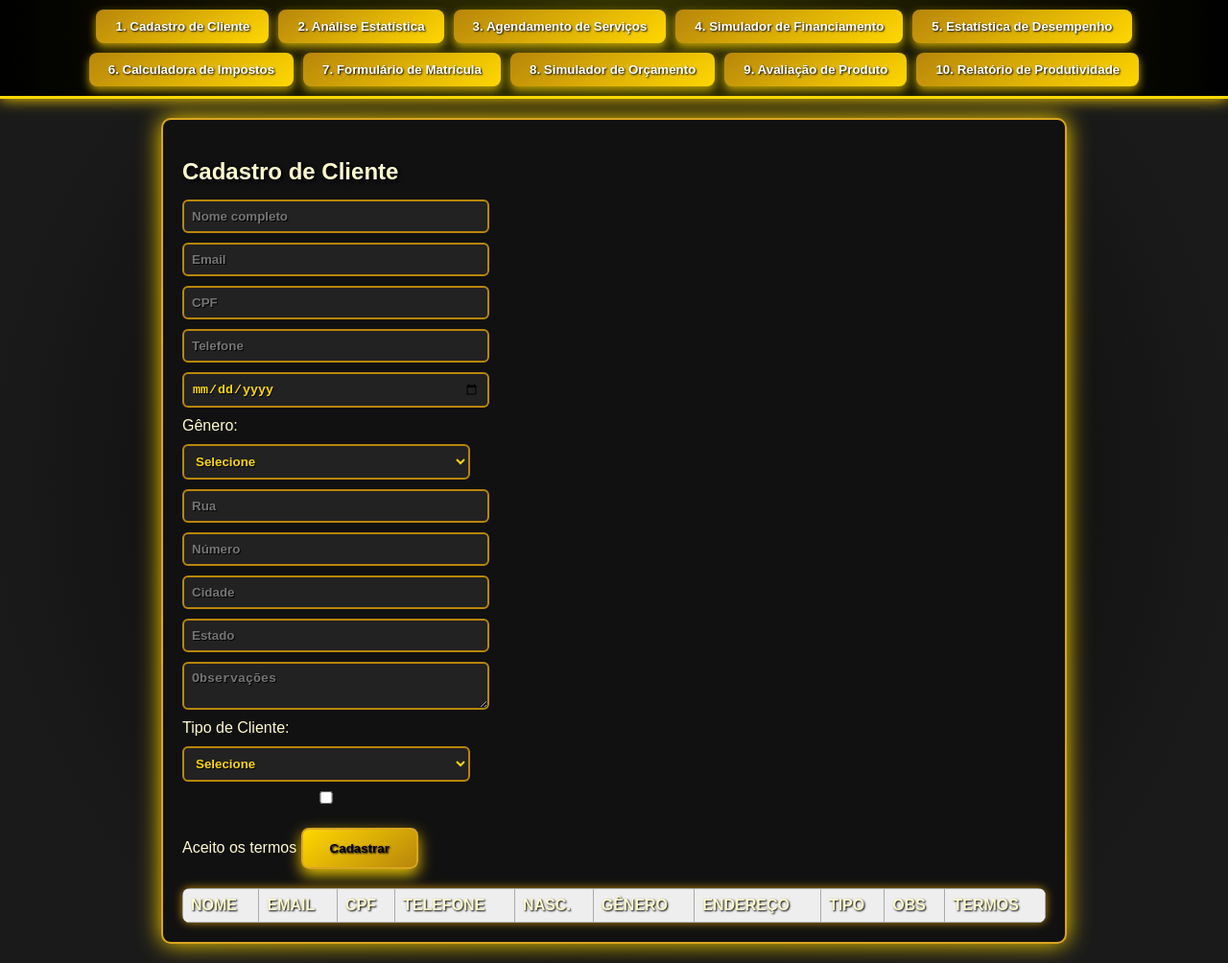
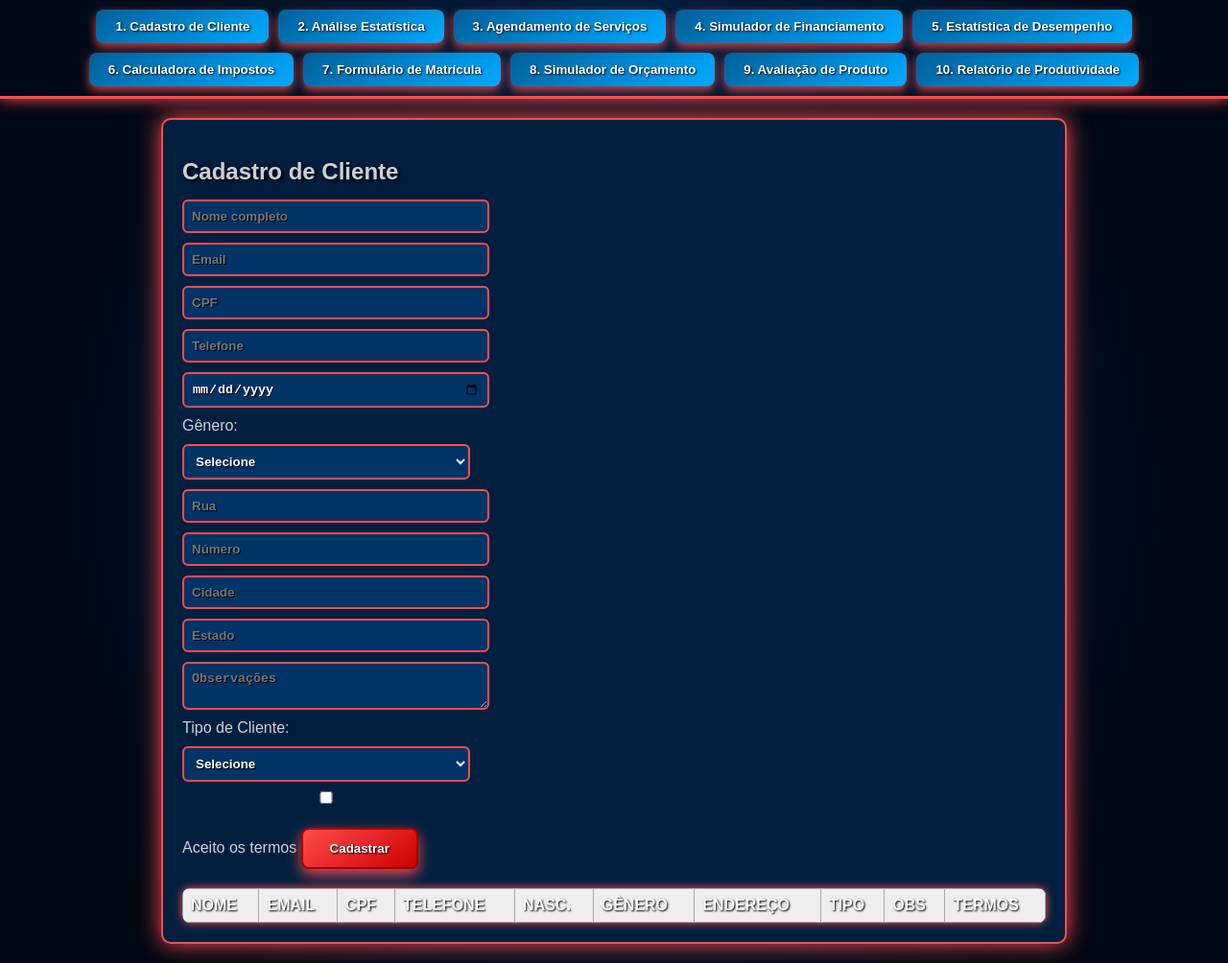
Before and after one commit to eng-pablo-tec/sistema3, a plain HTML site: page index.html in a window 1280 px wide. Shown: the whole page at 96% size. Drawn offline with Linux system fonts and the light colour scheme.

Commit message:
Update style.css

```diff
--- a/style.css
+++ b/style.css
@@ -1,31 +1,31 @@
 body {
   font-family: 'Arial Black', Gadget, sans-serif;
-  background: radial-gradient(circle at center, #000000 0%, #1a1a1a 80%);
-  color: #FFD700; /* dourado */
+  background: radial-gradient(circle at center, #001f3f 0%, #000814 80%);
+  color: #ff4c4c; /* vermelho forte */
   margin: 0;
   padding: 0;
 }
 
 header {
-  background: linear-gradient(90deg, #000000, #333300, #000000);
+  background: linear-gradient(90deg, #000814, #001f3f, #000814);
   padding: 15px 10px;
   display: flex;
   flex-wrap: wrap;
   gap: 10px;
   justify-content: center;
-  box-shadow: 0 0 15px #FFD700;
-  border-bottom: 3px solid #FFD700;
+  box-shadow: 0 0 15px #ff4c4c;
+  border-bottom: 3px solid #ff4c4c;
 }
 
 header button {
-  background: linear-gradient(145deg, #b8860b, #ffd700);
-  border: 2px solid #daa520;
-  color: #000;
+  background: linear-gradient(145deg, #005f99, #00aaff);
+  border: 2px solid #ff4c4c;
+  color: #fff;
   font-weight: 900;
   padding: 12px 24px;
   cursor: pointer;
   border-radius: 8px;
-  box-shadow: 0 4px 10px rgba(255, 215, 0, 0.7);
+  box-shadow: 0 4px 10px rgba(255, 76, 76, 0.8);
   transition: all 0.3s ease;
   text-shadow: 1px 1px 2px #000;
   min-width: 140px;
@@ -34,21 +34,21 @@ header button {
 
 header button:hover,
 header button:focus {
-  background: linear-gradient(145deg, #ffd700, #fffacd);
-  color: #333;
-  box-shadow: 0 0 20px #fffacd;
+  background: linear-gradient(145deg, #00aaff, #66ccff);
+  color: #000;
+  box-shadow: 0 0 20px #ff4c4c;
   transform: scale(1.05);
 }
 
 section {
-  background: #111111;
-  border: 2px solid #daa520;
+  background: #001f3f;
+  border: 2px solid #ff4c4c;
   border-radius: 10px;
   margin: 20px auto;
   padding: 20px;
   max-width: 900px;
-  box-shadow: 0 0 25px #ffd700;
-  color: #fffacd;
+  box-shadow: 0 0 25px #ff4c4c;
+  color: #ffffffcc;
 }
 
 h2 {
@@ -58,10 +58,10 @@ h2 {
 }
 
 form input, form select, form textarea {
-  background: #222;
-  border: 2px solid #b8860b;
+  background: #003366;
+  border: 2px solid #ff4c4c;
   border-radius: 6px;
-  color: #ffd700;
+  color: #fff;
   padding: 10px;
   margin: 10px 0;
   width: 300px;
@@ -73,31 +73,31 @@ form input, form select, form textarea {
 form input:focus,
 form select:focus,
 form textarea:focus {
-  border-color: #fffacd;
+  border-color: #66ccff;
   outline: none;
-  box-shadow: 0 0 10px #fffacd;
-  background: #333;
-  color: #fffacd;
+  box-shadow: 0 0 10px #66ccff;
+  background: #005f99;
+  color: #fff;
 }
 
 button[type="submit"] {
-  background: linear-gradient(145deg, #ffd700, #b8860b);
-  border: 2px solid #daa520;
-  color: #000;
+  background: linear-gradient(145deg, #ff4c4c, #cc0000);
+  border: 2px solid #aa0000;
+  color: #fff;
   font-weight: 900;
   padding: 12px 28px;
   cursor: pointer;
   border-radius: 8px;
-  box-shadow: 0 6px 15px rgba(255, 215, 0, 0.9);
+  box-shadow: 0 6px 15px rgba(255, 76, 76, 0.9);
   transition: all 0.3s ease;
   margin-top: 15px;
   text-shadow: 1px 1px 2px #000;
 }
 
 button[type="submit"]:hover {
-  background: linear-gradient(145deg, #fffacd, #ffd700);
-  color: #333;
-  box-shadow: 0 0 20px #fffacd;
+  background: linear-gradient(145deg, #ff6666, #ff0000);
+  color: #000;
+  box-shadow: 0 0 20px #ff4c4c;
   transform: scale(1.05);
 }
 
@@ -105,23 +105,23 @@ table {
   width: 100%;
   border-collapse: collapse;
   margin-top: 20px;
-  background: #222;
-  box-shadow: 0 0 10px #b8860b;
+  background: #003366;
+  box-shadow: 0 0 10px #ff4c4c;
   border-radius: 8px;
   overflow: hidden;
 }
 
 th, td {
-  border: 1px solid #b8860b;
+  border: 1px solid #ff4c4c;
   padding: 10px;
   text-align: left;
-  color: #fffacd;
+  color: #fff;
   font-weight: 700;
   text-shadow: 1px 1px 2px #000;
 }
 
 th {
-  background: #444400;
+  background: #660000;
   text-transform: uppercase;
 }
 
@@ -133,21 +133,21 @@ th {
 #resultadosEstatistica li {
   padding: 6px 0;
   font-weight: 700;
-  color: #ffd700;
+  color: #ff4c4c;
   text-shadow: 1px 1px 0 #000;
 }
 
-/* Scrollbar dourado */
+/* Scrollbar vermelho/azul */
 ::-webkit-scrollbar {
   width: 8px;
 }
 
 ::-webkit-scrollbar-track {
-  background: #111;
+  background: #001f3f;
 }
 
 ::-webkit-scrollbar-thumb {
-  background: #b8860b;
+  background: #ff4c4c;
   border-radius: 4px;
-  box-shadow: 0 0 5px #ffd700;
+  box-shadow: 0 0 5px #ff4c4c;
 }
```
